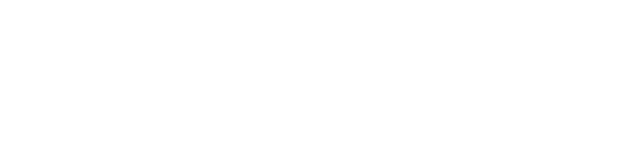
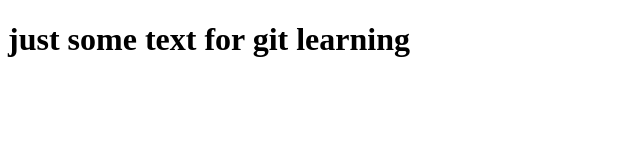
Before and after one commit to zawlinshein/demo2, a plain HTML site: page index.html in a window 1280 px wide. Shown: the whole page, without its empty margins (0-640 px from the left). Drawn offline with Linux system fonts and the light colour scheme.

Commit message:
some change in index.html and README.md

```diff
--- a/index.html
+++ b/index.html
@@ -12,7 +12,7 @@
 </head>
 <body>
   <div>
-
+    <h1>just some text for git learning</h1>
   </div>
 </body>
 </html>
```
Also changed, not shown: 1 other file.
